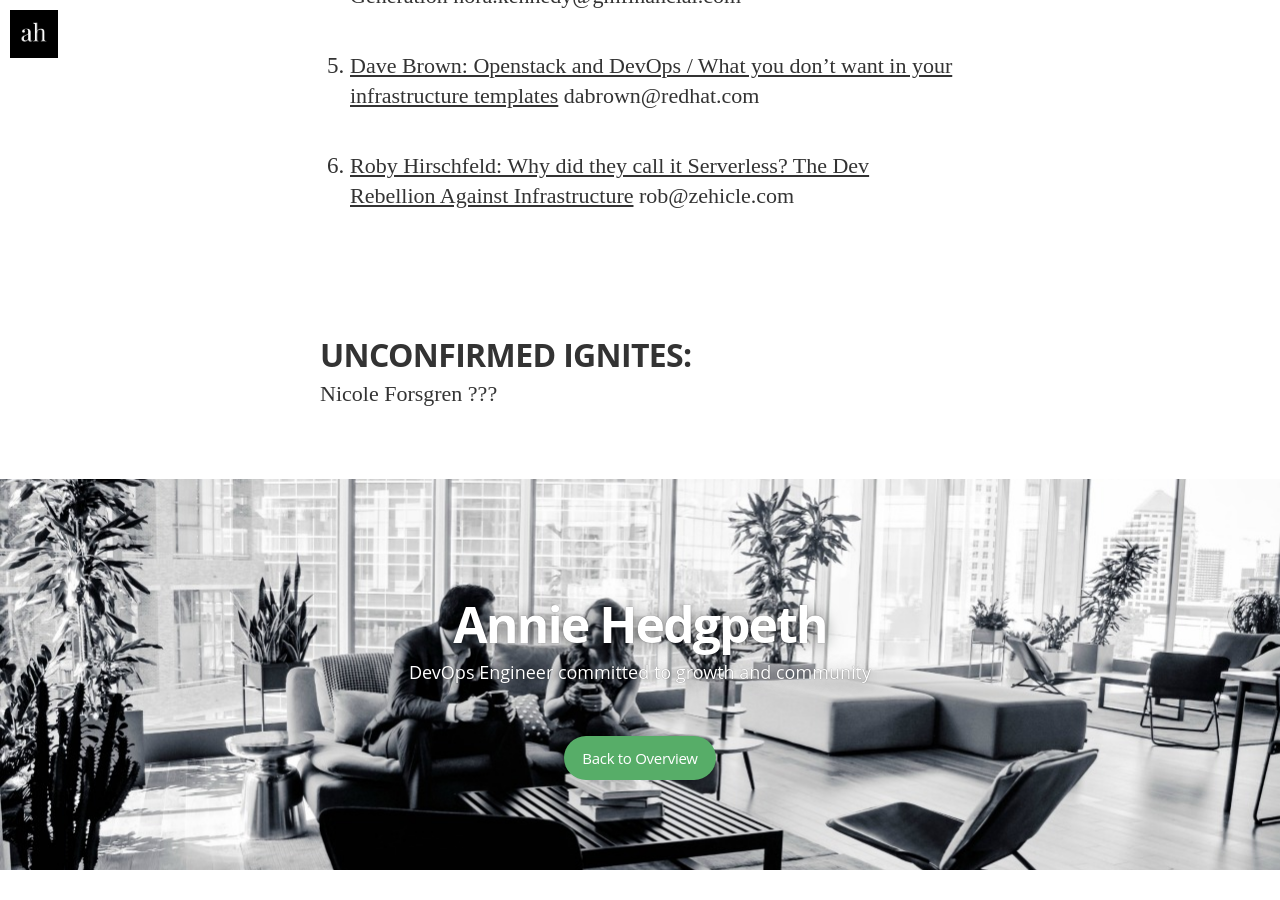
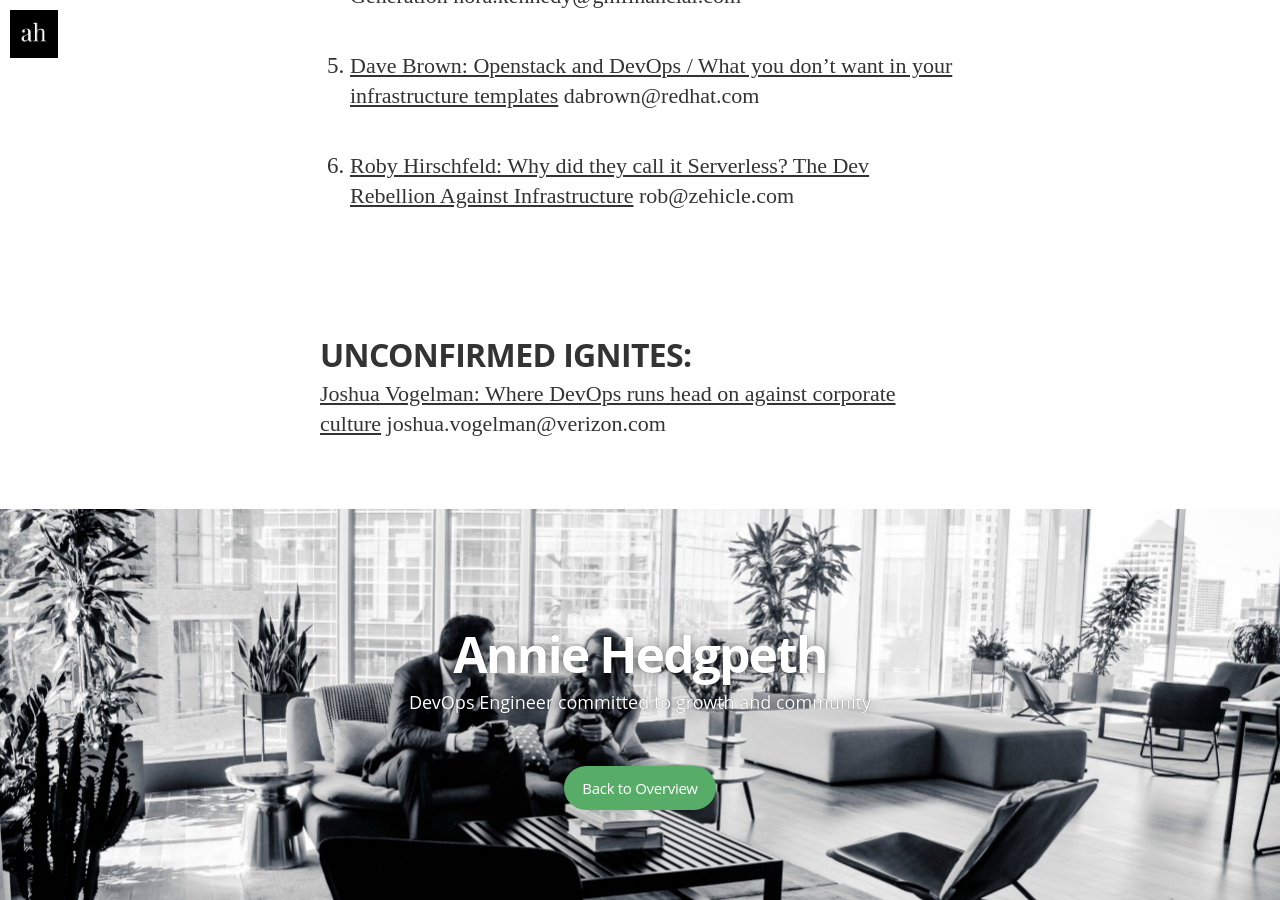
Before and after one commit to anniehedgpeth/anniehedgpeth.github.io, a Jekyll site: the page built from schedule.md, in a window 1280 px wide and 900 px high, scrolled down 3794 px. Built offline with Jekyll 4.4.1, drawn with Linux system fonts in a browser that asks for light colours; nearby versions of some CDN libraries; some web fonts are replaced; before the commit the page ends 4664 px from its top, so only the background shows below that.

Commit message:
last unconfirmed ignite

```diff
--- a/schedule.md
+++ b/schedule.md
@@ -112,6 +112,5 @@
 
 
 ## UNCONFIRMED IGNITES:
-
-Nicole Forsgren
-???
+[Joshua Vogelman: Where DevOps runs head on against corporate culture](https://www.papercall.io/cfps/402/submissions/20415)
+joshua.vogelman@verizon.com
```
